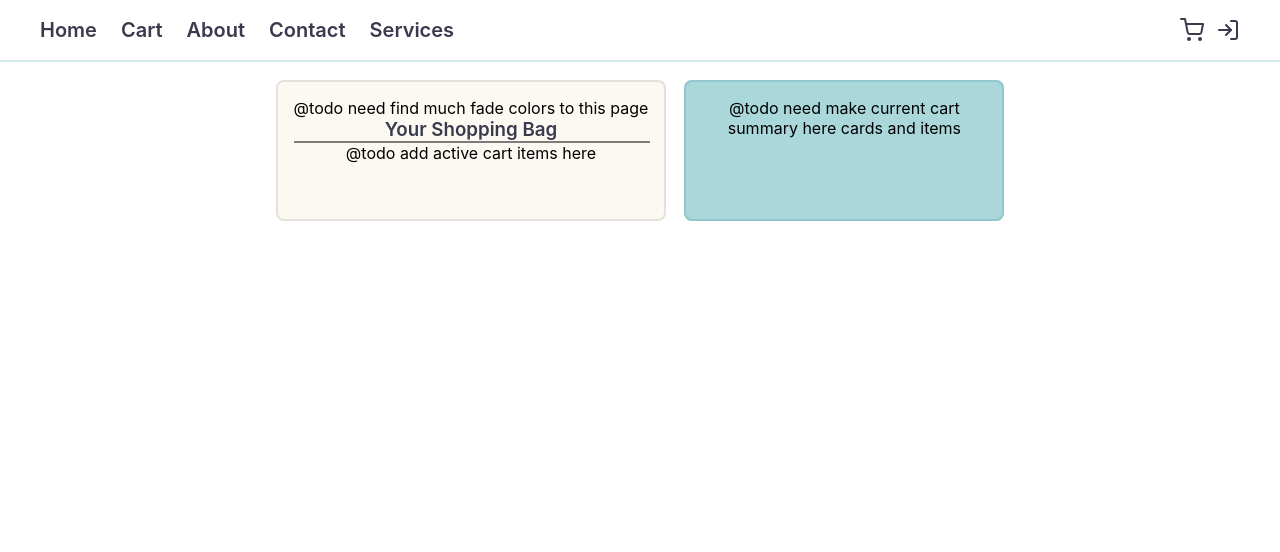
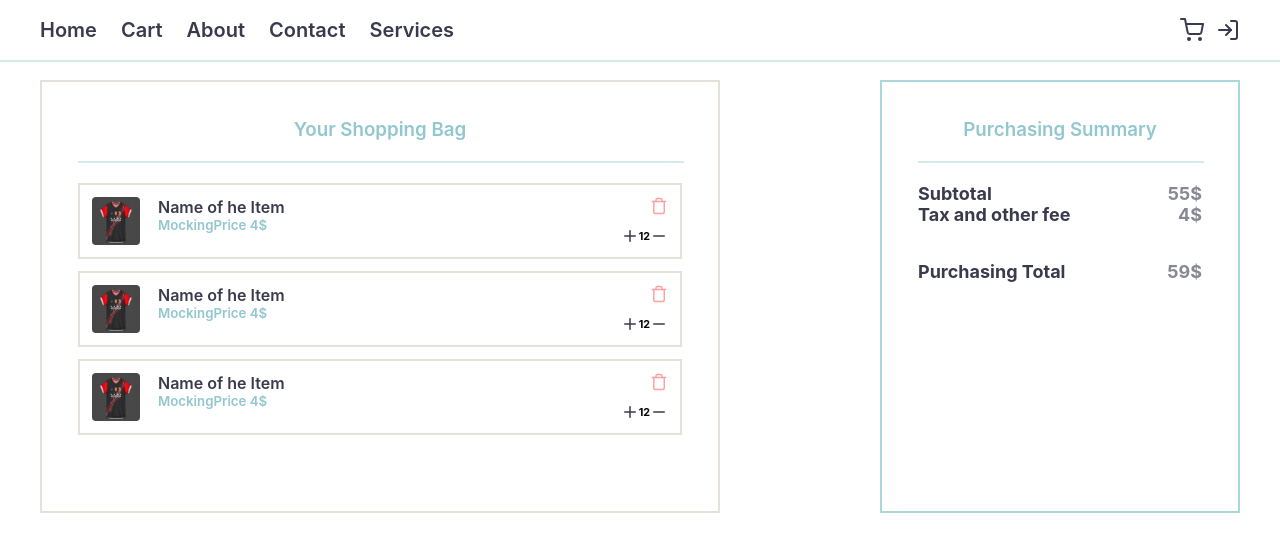
Before and after one commit to Dilshan-686/ITPM-Project, a React (Create React App) app: page /cart in a window 1280 px wide. Shown: the top 552 px of the page. Built offline with nearby package versions, Linux system fonts and the light colour scheme; no server answers; a web font is replaced by a local one.

Commit message:
cart page ui implementation

```diff
--- a/src/App.css
+++ b/src/App.css
@@ -8,4 +8,7 @@ body {
 
 .App {
     text-align: center;
+    width: 100%;
+    display: flex;
+    flex-direction: column;
 }
--- a/src/components/atoms/icon/icon.jsx
+++ b/src/components/atoms/icon/icon.jsx
@@ -1,13 +1,13 @@
 import * as Style from './styles';
 import feather from 'feather-icons';
 
-const Icon = ({ name, color, onClick }) => {
-    const getImageString = feather.toSvg(name ?? 'circle');
+const Icon = ({ name, color, onClick, size }) => {
+    const getImageString = feather.toSvg(name ?? 'circle', { width: size, height: size });
     return (
         <Style.IconContainer
             onClick={onClick}
             dangerouslySetInnerHTML={{ __html: getImageString }}
-            style={{ color: color, cursor: 'pointer' }}
+            style={{ color: color, cursor: 'pointer', width: size, height: size }}
         />
     );
 };
--- /dev/null
+++ b/src/components/molecules/cartCard/cartCard.jsx
@@ -0,0 +1,29 @@
+import * as Styles from './styles';
+import DEFAULT_IMAGE from './default.jpg';
+import { Icon } from '../../atoms';
+
+const CartCard = ({ src }) => {
+    return (
+        <Styles.CartCardContainer>
+            <Styles.ImageContainer src={src ?? DEFAULT_IMAGE} />
+            <Styles.CardItemDetailsSection>
+                <Styles.TextSection>
+                    <h4>Name of he Item</h4>
+                    <h5>MockingPrice 4$</h5>
+                </Styles.TextSection>
+                <Styles.ButtonSection>
+                    <Styles.IconButton>
+                        <Icon name="trash" size={18} color="#FEA1A1" />
+                    </Styles.IconButton>
+                    <Styles.IconButton>
+                        <Icon name="plus" size={18} color="#3a3a4e" />
+                        <h6>12</h6>
+                        <Icon name="minus" size={18} color="#3a3a4e" />
+                    </Styles.IconButton>
+                </Styles.ButtonSection>
+            </Styles.CardItemDetailsSection>
+        </Styles.CartCardContainer>
+    );
+};
+
+export default CartCard;
--- /dev/null
+++ b/src/components/molecules/cartCard/styles.js
@@ -0,0 +1,56 @@
+import styled from 'styled-components';
+
+export const CartCardContainer = styled.div`
+    padding: 12px;
+    display: flex;
+    height: fit-content;
+    max-height: 60px;
+    background: #ffffff;
+    gap: 18px;
+    border: 2px solid #e5e1da;
+`;
+
+export const ImageContainer = styled.img`
+    height: 48px;
+    width: 48px;
+    object-fit: fill;
+    border-radius: 4px;
+`;
+
+export const CardItemDetailsSection = styled.div`
+    display: flex;
+    height: 100%;
+    width: 100%;
+    justify-content: space-between;
+    h4,
+    h5 {
+        margin: 0;
+        text-align: left;
+        font-weight: 600;
+    }
+    h4 {
+        color: #3a3a4e;
+    }
+    h5 {
+        color: #92c7cf;
+    }
+`;
+
+export const TextSection = styled.div``;
+
+export const ButtonSection = styled.div`
+    display: flex;
+    flex-direction: column;
+    height: 48px;
+    justify-content: space-between;
+    align-items: flex-end;
+    h6 {
+        margin: 0;
+        text-align: center;
+    }
+`;
+
+export const IconButton = styled.div`
+    display: flex;
+    align-items: center;
+`;
--- a/src/components/molecules/index.js
+++ b/src/components/molecules/index.js
@@ -1 +1,2 @@
 export { default as ShopCard } from './shopCard/shopCard';
+export { default as CartCard } from './cartCard/cartCard';
--- a/src/index.js
+++ b/src/index.js
@@ -6,9 +6,9 @@ import reportWebVitals from './reportWebVitals';
 
 const root = ReactDOM.createRoot(document.getElementById('root'));
 root.render(
-  <React.StrictMode>
-    <App />
-  </React.StrictMode>
+    <React.StrictMode>
+        <App />
+    </React.StrictMode>
 );
 
 // If you want to start measuring performance in your app, pass a function
--- a/src/layout/styles.js
+++ b/src/layout/styles.js
@@ -12,6 +12,8 @@ export const LayoutContainer = styled.div`
 `;
 
 export const LayoutInnerContainer = styled.div`
+    display: flex;
+    width: 100%;
     @media (min-width: 1440px) {
         max-width: 1440px;
     }
--- a/src/pages/cart/Cart.jsx
+++ b/src/pages/cart/Cart.jsx
@@ -1,4 +1,4 @@
-import { Divider } from '../../components';
+import { CartCard, Divider } from '../../components';
 import * as Styles from './styles';
 
 const CartPage = () => {
@@ -6,16 +6,31 @@ const CartPage = () => {
         <Styles.CartPageContainer>
             <Styles.Bag>
                 <Styles.BagInnerContainer>
-                    @todo need find much fade colors to this page
                     <Styles.Title>Your Shopping Bag</Styles.Title>
-                    <Divider color="black" />
-                    @todo add active cart items here
-                    {/* <CheckoutCard /> */}
+                    <Divider margin="20px 0" color="#aad7d9" />
+                    <Styles.CardListContainer>
+                        <CartCard />
+                        <CartCard />
+                        <CartCard />
+                    </Styles.CardListContainer>
                 </Styles.BagInnerContainer>
             </Styles.Bag>
             <Styles.Summary>
                 <Styles.SummaryInnerContainer>
-                    @todo need make current cart summary here cards and items
+                    <Styles.Title> Purchasing Summary</Styles.Title>
+                    <Divider margin="20px 0" color="#aad7d9" />
+                    <Styles.SummaryItemContainer>
+                        <Styles.SummaryItemTitle>Subtotal</Styles.SummaryItemTitle>
+                        <Styles.SummaryItemValue>55$</Styles.SummaryItemValue>
+                    </Styles.SummaryItemContainer>
+                    <Styles.SummaryItemContainer>
+                        <Styles.SummaryItemTitle>Tax and other fee</Styles.SummaryItemTitle>
+                        <Styles.SummaryItemValue>4$</Styles.SummaryItemValue>
+                    </Styles.SummaryItemContainer>
+                    <Styles.SummaryItemContainer padding="36px">
+                        <Styles.SummaryItemTitle>Purchasing Total</Styles.SummaryItemTitle>
+                        <Styles.SummaryItemValue>59$</Styles.SummaryItemValue>
+                    </Styles.SummaryItemContainer>
                 </Styles.SummaryInnerContainer>
             </Styles.Summary>
         </Styles.CartPageContainer>
--- a/src/pages/cart/styles.js
+++ b/src/pages/cart/styles.js
@@ -6,7 +6,6 @@ export const CartPageContainer = styled.div`
     justify-content: space-between;
     height: 100%;
     gap: 18px;
-    flex-grow: 1;
     margin-bottom: 40px;
     @media (max-width: 768px) {
         padding-bottom: 20px;
@@ -18,15 +17,23 @@ export const Bag = styled.div`
     display: flex;
     flex-direction: column;
     gap: 18px;
-    background: #fbf9f1;
-    border-radius: 8px;
     flex-grow: 1;
+    max-width: 680px;
+    @media (max-width: 768px) {
+        width: 100%;
+        max-width: unset;
+    }
 `;
 export const BagInnerContainer = styled.div`
     padding: 16px;
+    height: 100%;
     border: 2px solid #e5e1da;
-    height: 100%;
-    border-radius: 8px;
+    @media (min-width: 1240px) {
+        padding: 36px;
+    }
+    h3 {
+        color: #92c7cf;
+    }
 `;
 
 export const BagItems = styled.div``;
@@ -34,9 +41,11 @@ export const BagItems = styled.div``;
 export const Summary = styled.div`
     display: flex;
     flex-direction: column;
-    width: 320px;
-    background: #aad7d9;
-    border-radius: 8px;
+    width: 360px;
+    background: #ffffff;
+    h3 {
+        color: #92c7cf;
+    }
     @media (max-width: 768px) {
         width: 100%;
     }
@@ -44,9 +53,11 @@ export const Summary = styled.div`
 
 export const SummaryInnerContainer = styled.div`
     padding: 16px;
-    border: 2px solid #92c7cf;
+    border: 2px solid #aad7d9;
     height: 100%;
-    border-radius: 8px;
+    @media (min-width: 1240px) {
+        padding: 36px;
+    }
 `;
 
 export const Title = styled.h3`
@@ -54,3 +65,32 @@ export const Title = styled.h3`
     color: #3a3a4e;
     font-weight: 600;
 `;
+
+export const CardListContainer = styled.div`
+    width: 100%;
+    display: flex;
+    flex-direction: column;
+    height: 100%;
+    gap: 12px;
+`;
+
+export const SummaryItemContainer = styled.div`
+    color: #3a3a4e;
+    width: 100%;
+    display: flex;
+    justify-content: space-between;
+    padding-top: ${({ padding }) => padding};
+`;
+
+export const SummaryItemTitle = styled.h2`
+    margin: 0;
+    text-align: left;
+    font-size: 18px;
+`;
+
+export const SummaryItemValue = styled.h2`
+    margin: 0;
+    text-align: right;
+    font-size: 18px;
+    opacity: 0.6;
+`;
```
Also changed, not shown: src/components/molecules/cartCard/default.jpg (added), src/shared/cartStorageService.js (added), src/shared/index.js (added).
